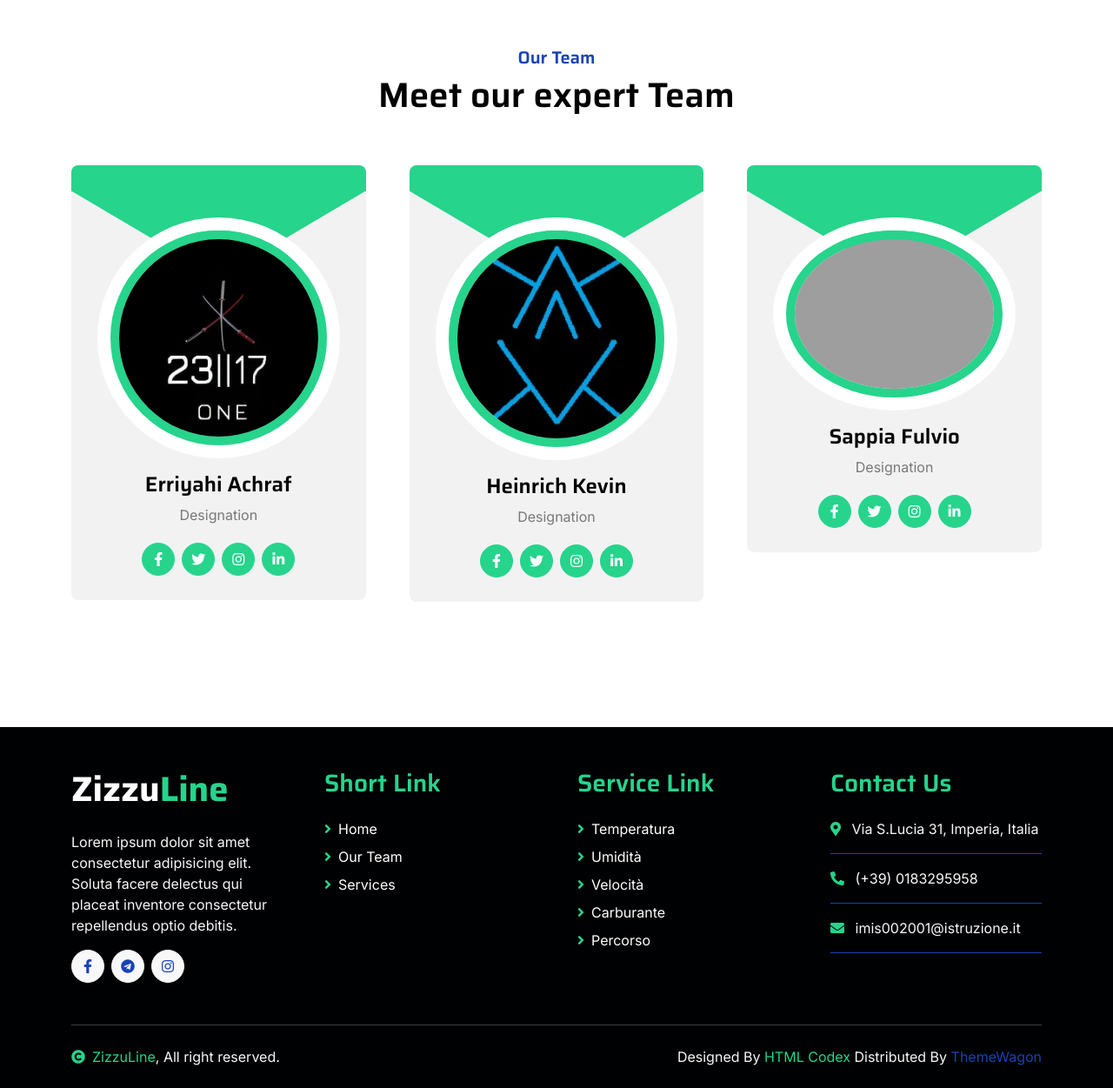
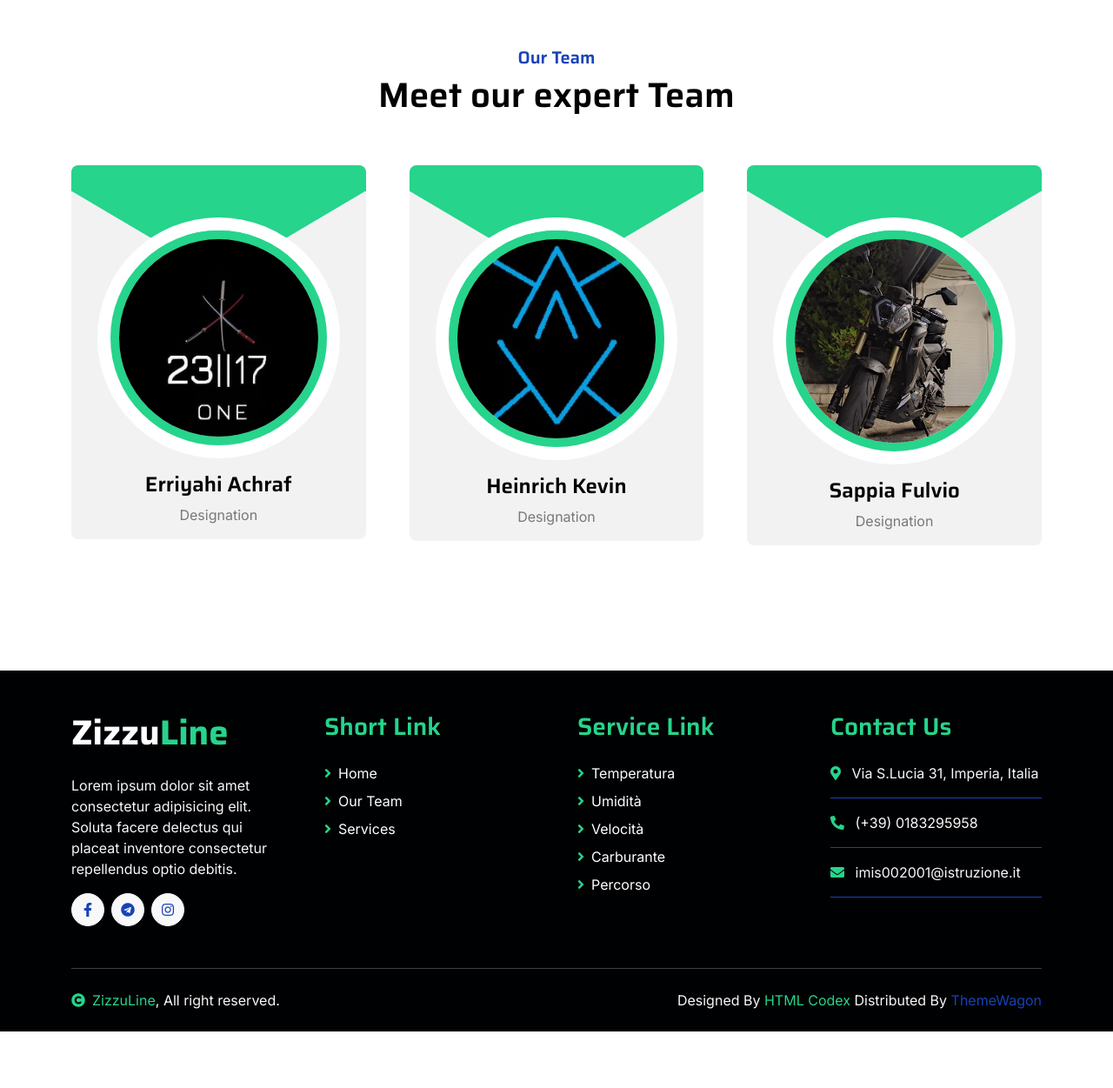
Before and after one commit to ZizzuLine/WebServer, a PHP site: page /src/team.php in a window 1280 px wide. Shown: the part 485-1736 px from the top of the page at 87% size. After the commit the page ends 1671 px from the top, so only its background shows below. Run offline with PHP 8.4, Linux system fonts and the light colour scheme; some libraries are stand-ins or nearby versions; grey boxes are pictures that could not be loaded.

Commit message:
delete social

```diff
--- a/src/team.php
+++ b/src/team.php
@@ -72,12 +72,6 @@
                                     <h4 class="">Erriyahi Achraf</h4>
                                     <p class="m-0">Designation</p>
                                 </div>
-                                <div class="team-icon d-flex justify-content-center pb-4">
-                                    <a class="btn btn-square btn-secondary text-white rounded-circle m-1" href=""><i class="fab fa-facebook-f"></i></a>
-                                    <a class="btn btn-square btn-secondary text-white rounded-circle m-1" href=""><i class="fab fa-twitter"></i></a>
-                                    <a class="btn btn-square btn-secondary text-white rounded-circle m-1" href=""><i class="fab fa-instagram"></i></a>
-                                    <a class="btn btn-square btn-secondary text-white rounded-circle m-1" href=""><i class="fab fa-linkedin-in"></i></a>
-                                </div>
                             </div>
                         </div>
                     </div>
@@ -91,12 +85,6 @@
                                     <h4 class="">Heinrich Kevin</h4>
                                     <p class="m-0">Designation</p>
                                 </div>
-                                <div class="team-icon d-flex justify-content-center pb-4">
-                                    <a class="btn btn-square btn-secondary text-white rounded-circle m-1" href=""><i class="fab fa-facebook-f"></i></a>
-                                    <a class="btn btn-square btn-secondary text-white rounded-circle m-1" href=""><i class="fab fa-twitter"></i></a>
-                                    <a class="btn btn-square btn-secondary text-white rounded-circle m-1" href=""><i class="fab fa-instagram"></i></a>
-                                    <a class="btn btn-square btn-secondary text-white rounded-circle m-1" href=""><i class="fab fa-linkedin-in"></i></a>
-                                </div>
                             </div>
                         </div>
                     </div>
@@ -104,17 +92,11 @@
                         <div class="team-content">
                             <div class="team-img-icon">
                                 <div class="team-img rounded-circle">
-                                    <img src="img/team-3.jpg" class="img-fluid w-100 rounded-circle" alt="">
+                                    <img src="../img/fulvio.jpg" class="img-fluid w-100 rounded-circle" alt="">
                                 </div>
                                 <div class="team-name text-center py-3">
                                     <h4 class="">Sappia Fulvio</h4>
                                     <p class="m-0">Designation</p>
-                                </div>
-                                <div class="team-icon d-flex justify-content-center pb-4">
-                                    <a class="btn btn-square btn-secondary text-white rounded-circle m-1" href=""><i class="fab fa-facebook-f"></i></a>
-                                    <a class="btn btn-square btn-secondary text-white rounded-circle m-1" href=""><i class="fab fa-twitter"></i></a>
-                                    <a class="btn btn-square btn-secondary text-white rounded-circle m-1" href=""><i class="fab fa-instagram"></i></a>
-                                    <a class="btn btn-square btn-secondary text-white rounded-circle m-1" href=""><i class="fab fa-linkedin-in"></i></a>
                                 </div>
                             </div>
                         </div>
```
